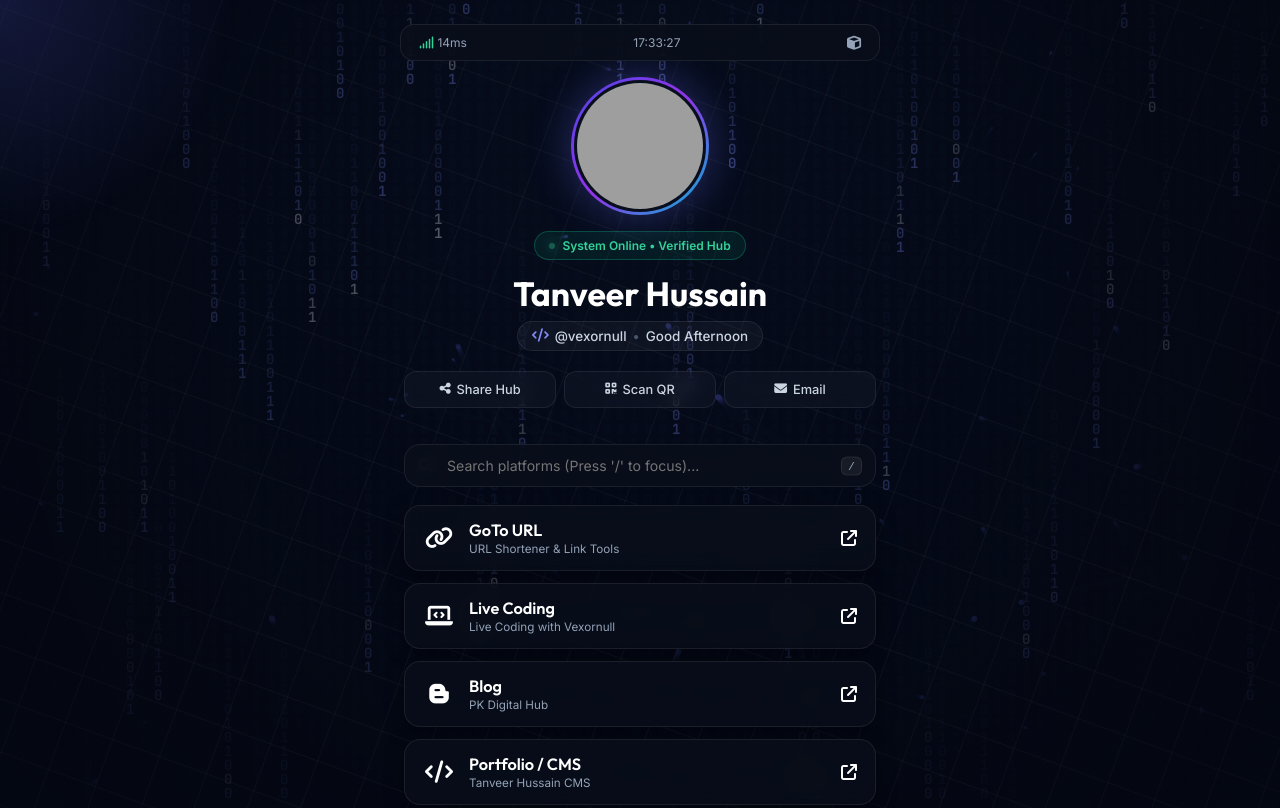
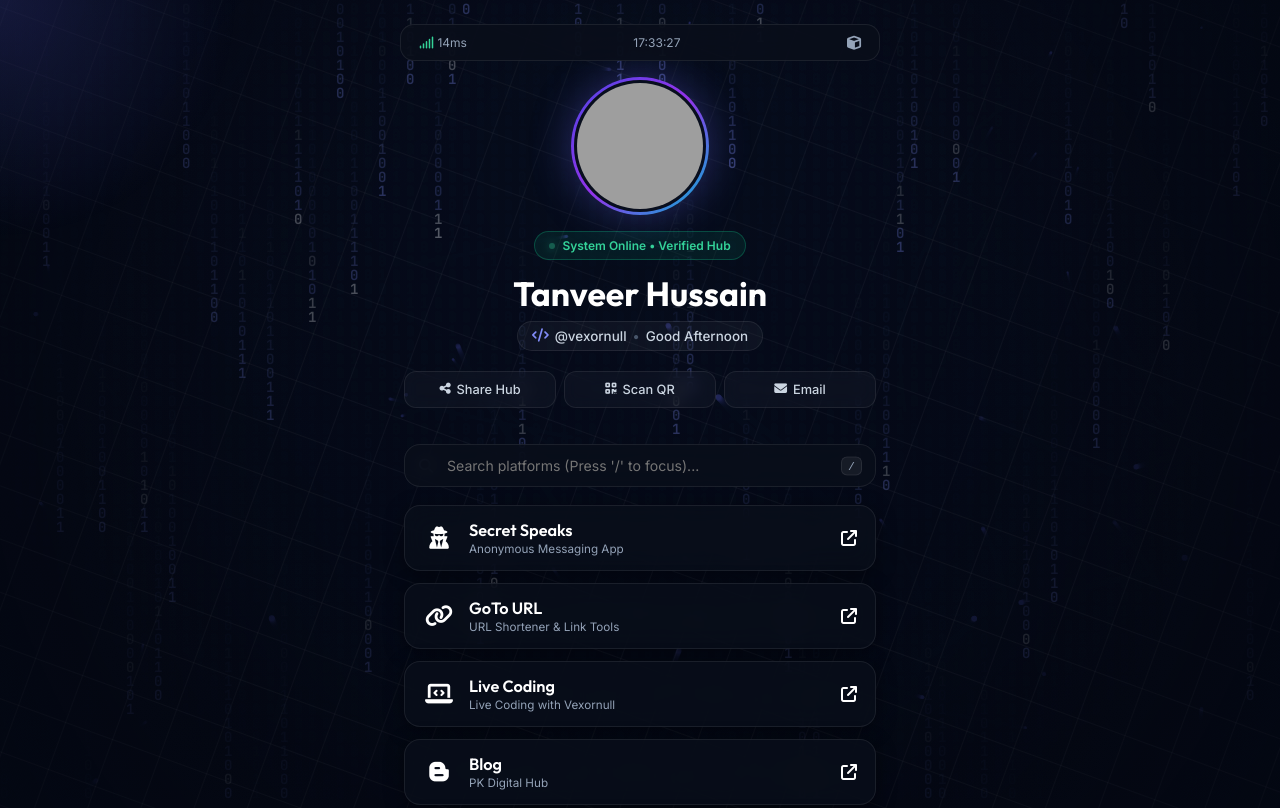
Before and after one commit to VexorNull/vexornull-social-media-profiles, a plain HTML site: page index.html in a window 1280 px wide. Shown: the top 808 px of the page. Drawn offline with Linux system fonts and the light colour scheme; grey boxes are pictures that could not be loaded.

Commit message:
Add 'Secret Speaks' link to social media directory
Added a link for 'Secret Speaks' anonymous messaging app.

```diff
--- a/index.html
+++ b/index.html
@@ -127,6 +127,18 @@
 
         <!-- Social Media Links Directory -->
         <div class="links-list" id="linksList">
+            <a href="https://secret-speaks.vercel.app/" target="_blank" rel="noopener noreferrer" class="social-link secret-speaks" data-name="secret speaks anonymous messaging web app">
+    <div class="link-content">
+        <i class="fa-solid fa-user-secret brand-icon"></i>
+        <div class="link-text-group">
+            <span class="link-title">Secret Speaks</span>
+            <span class="link-subtitle">Anonymous Messaging App</span>
+        </div>
+    </div>
+    <div class="link-action">
+        <i class="fa-solid fa-arrow-up-right-from-square action-icon"></i>
+    </div>
+</a>
 
 <a href="https://goto-url.vercel.app/" target="_blank" rel="noopener noreferrer" class="social-link goto-url" data-name="goto url shortener website">
     <div class="link-content">
```
